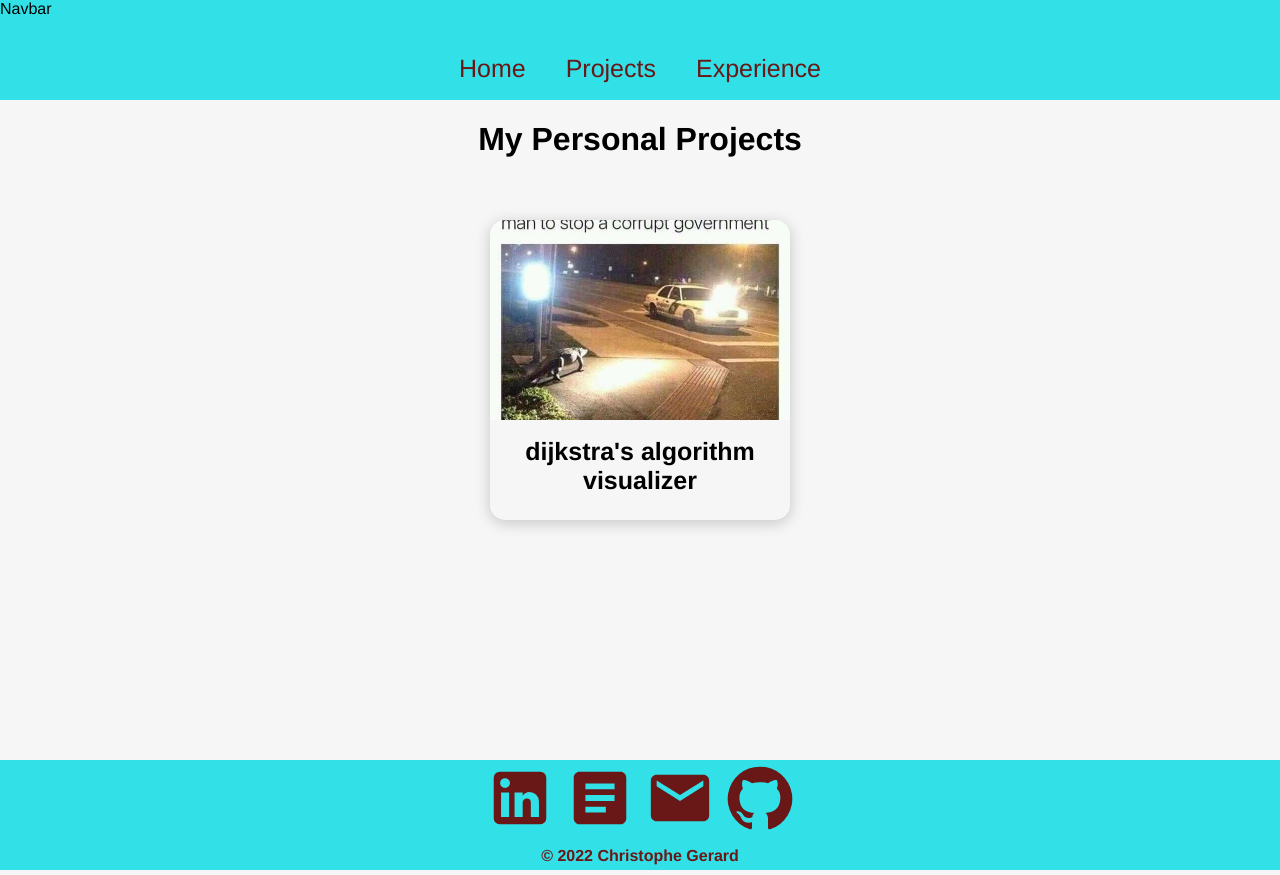
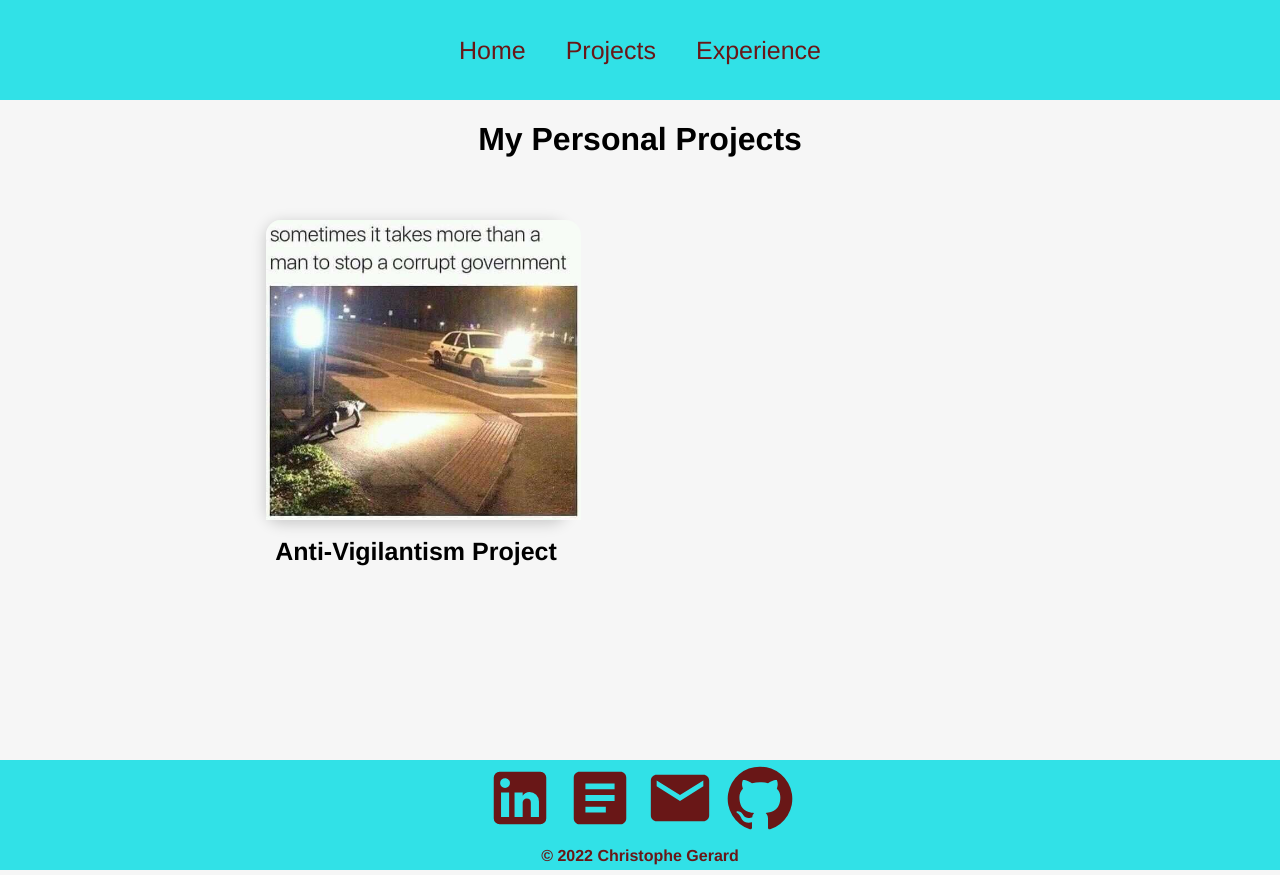
Before and after one commit to Flawlessgod/portfolio, a React (Create React App) app: page /portfolio/projects in a window 1280 px wide. Built offline with nearby package versions, Linux system fonts and the light colour scheme.

Commit message:
clickable experiences

```diff
--- a/src/App.jsx
+++ b/src/App.jsx
@@ -5,6 +5,7 @@ import Projects from "./pages/Projects";
 import Experience from "./pages/Experience";
 import Navbar from "./components/Navbar";
 import Footer from "./components/Footer";
+import ProjectDisplay from "./pages/ProjectDisplay";
 
 function App() {
   return (
@@ -14,6 +15,7 @@ function App() {
         <Routes>
           <Route path="/portfolio" element={<Home />} />
           <Route path="/portfolio/projects" element={<Projects />} />
+          <Route path="/portfolio/project/:id" element={<ProjectDisplay />} />
           <Route path="/portfolio/experience" element={<Experience />} />
         </Routes>
         <Footer />
--- a/src/components/Navbar.jsx
+++ b/src/components/Navbar.jsx
@@ -9,7 +9,6 @@ function Navbar() {
   return (
     // if navbar is open else its closed
     <div className="navbar" id={expandNavbar ? "open" : "close"}>
-      Navbar
       <div className="toggleButton">
         <button
           onClick={() => {
--- /dev/null
+++ b/src/components/ProjectItem.jsx
@@ -0,0 +1,19 @@
+import React from "react";
+import { useNavigate } from "react-router-dom";
+
+function ProjectItem({ image, name, id }) {
+  const navigate = useNavigate();
+  return (
+    <div
+      className="projectItem"
+      onClick={() => {
+        navigate("/portfolio/project/" + id);
+      }}
+    >
+      <div style={{ backgroundImage: `url(${image})` }} className="bgImage" />
+      <h1> {name} </h1>
+    </div>
+  );
+}
+
+export default ProjectItem;
--- a/src/components/ProjectItems.jsx
+++ /dev/null
@@ -1,12 +0,0 @@
-import React from "react";
-
-function PersonalProject({ image, name }) {
-  return (
-    <div className="projectItem">
-      <div style={{ backgroundImage: `url(${image})` }} className="bgImage" />
-      <h1>{name}</h1>
-    </div>
-  );
-}
-
-export default PersonalProject;
--- a/src/helpers/ProjectList.jsx
+++ b/src/helpers/ProjectList.jsx
@@ -1,8 +1,9 @@
-import proj1 from "../assets/corrupt.jpg";
+import Proj1 from "../assets/corrupt.jpg";
 
-export const projectList = [
+export const ProjectList = [
   {
-    name: "dijkstra's algorithm visualizer",
-    image: proj1,
+    name: "Anti-Vigilantism Project",
+    image: Proj1,
+    skills: "JavaScript,HTML,CSS",
   },
 ];
--- a/src/pages/Home.jsx
+++ b/src/pages/Home.jsx
@@ -14,7 +14,7 @@ const steps = [
   "task-oriented",
   1000,
   "computer science student",
-  4000,
+  1000,
 ];
 
 function Home() {
--- /dev/null
+++ b/src/pages/ProjectDisplay.jsx
@@ -0,0 +1,22 @@
+import React from "react";
+import { useParams } from "react-router-dom";
+import { ProjectList } from "../helpers/ProjectList";
+import GitHubIcon from "@material-ui/icons/GitHub";
+import "../styles/ProjectDisplay.css";
+
+function ProjectDisplay() {
+  const { id } = useParams();
+  const project = ProjectList[id];
+  return (
+    <div className="project">
+      <h1>{project.name}</h1>
+      <img src={project.image} alt="prop display" />
+      <p>
+        <b>Skills:</b> {project.skills}
+      </p>
+      <GitHubIcon />
+    </div>
+  );
+}
+
+export default ProjectDisplay;
--- a/src/pages/Projects.jsx
+++ b/src/pages/Projects.jsx
@@ -1,16 +1,17 @@
 import React from "react";
-import PersonalProject from "../components/ProjectItems";
+import ProjectItem from "../components/ProjectItem";
 import "../styles/Projects.css";
-//import proj1 from "../assets/proj1.jpg";
+import { ProjectList } from "../helpers/ProjectList";
 
-import { projectList } from "../helpers/ProjectList";
 function Projects() {
   return (
     <div className="projects">
       <h1>My Personal Projects</h1>
-      <div className="projectlist">
-        {projectList.map((project) => {
-          return <PersonalProject name={project.name} image={project.image} />;
+      <div className="projectList">
+        {ProjectList.map((project, idx) => {
+          return (
+            <ProjectItem id={idx} name={project.name} image={project.image} />
+          );
         })}
       </div>
     </div>
--- /dev/null
+++ b/src/styles/ProjectDisplay.css
@@ -0,0 +1,28 @@
+.project {
+  width: 100%;
+  height: calc(100vh - 100px);
+  display: flex;
+  justify-content: center;
+  align-items: center;
+  flex-direction: column;
+}
+
+.project h1 {
+  margin-top: 80px;
+  color: #4229af;
+  font-size: 35px;
+}
+.project img {
+  width: 700px;
+  border-radius: 10px;
+}
+
+.project p {
+  font-size: 40px;
+  color: #4229af;
+}
+
+.project svg {
+  font-size: 60px;
+  color: #4229af;
+}
--- a/src/styles/Projects.css
+++ b/src/styles/Projects.css
@@ -40,8 +40,8 @@
 .projectItem .bgImage {
   border-top-left-radius: 15px;
   border-top-right-radius: 15px;
-  width: 100%;
-  height: 200px;
+  width: 105%;
+  height: 300px;
   background-position: center;
   background-repeat: no-repeat;
   background-size: cover;
```
Also changed, not shown: src/assets/proj1.jpg (deleted).
